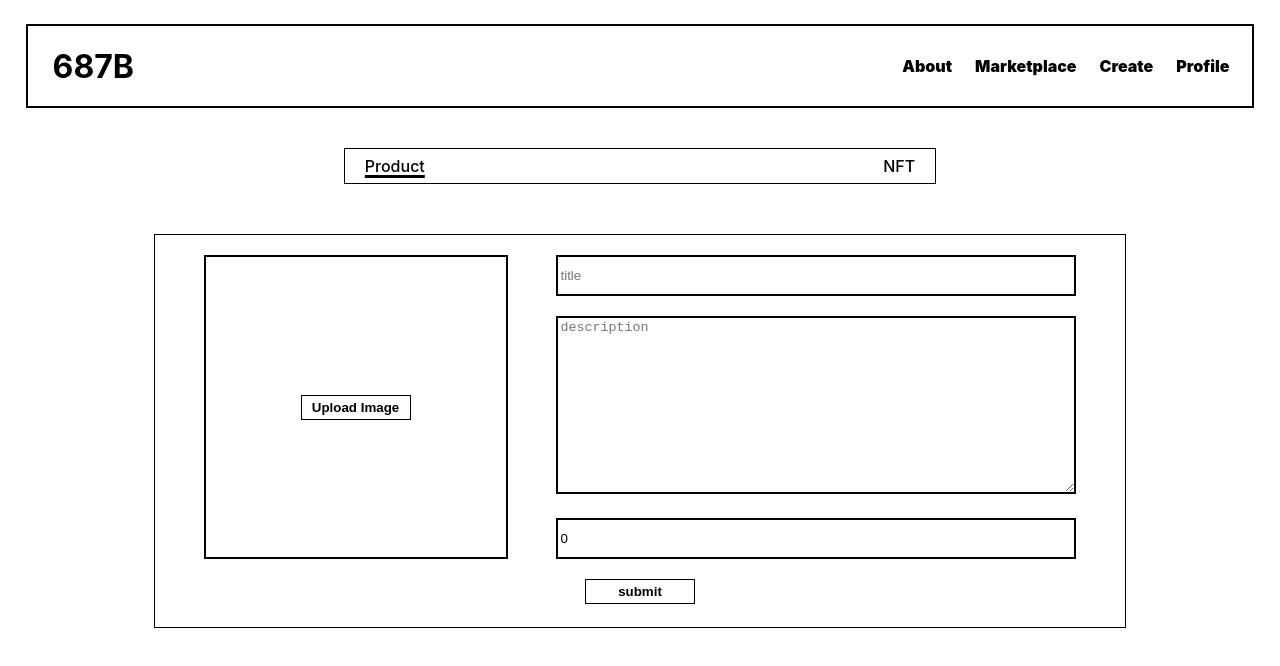
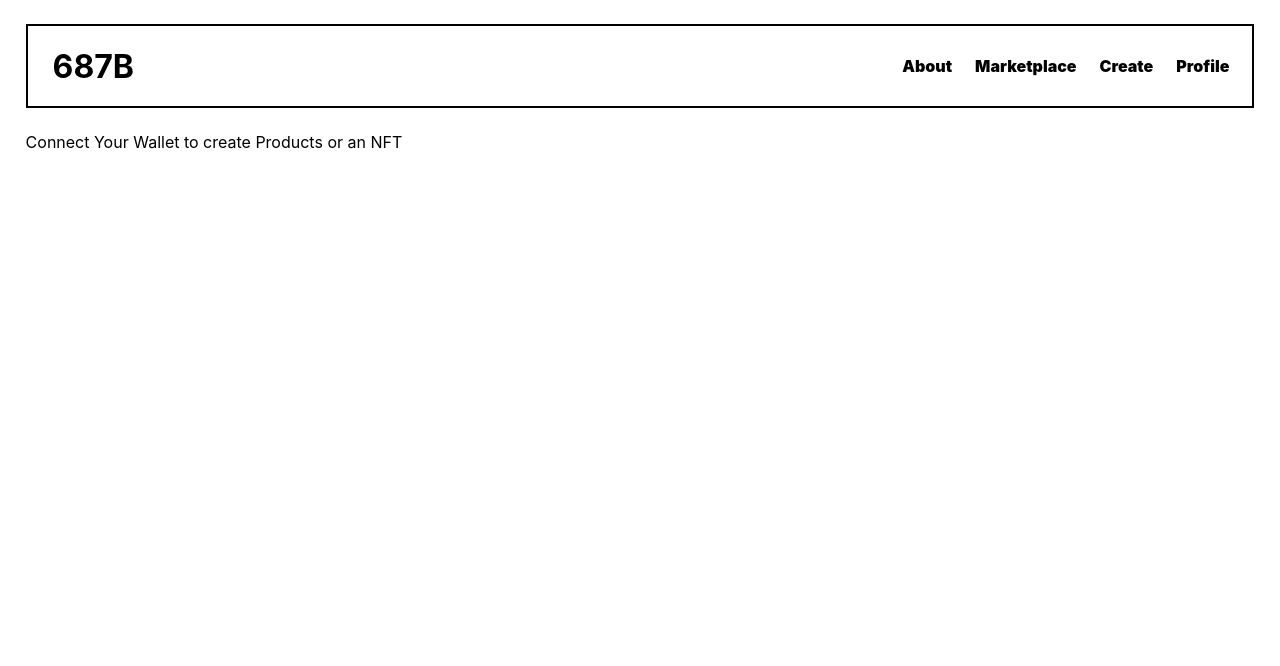
Before and after one commit to 687c/687b-frontend, a React (Create React App) app: page /create in a window 1280 px wide. Before the commit this address led to /create/product. Shown: the top 666 px of the page. Built offline with nearby package versions, Linux system fonts and the light colour scheme.

Commit message:
feat: pulling global state and not showing content unless wallet connected

```diff
--- a/src/pages/About.js
+++ b/src/pages/About.js
@@ -3,7 +3,7 @@ import { useEffect } from "react";
 
 import { ConnectionBtn } from "../components/ConnectionBtn";
 import { useWalletValues } from "../store";
-import styled from "styled-components";
+// import styled from "styled-components";
 
 export default function About() {
 
--- a/src/pages/Create.js
+++ b/src/pages/Create.js
@@ -1,6 +1,8 @@
 import { useEffect, useRef, useState } from "react"
 import { Navigate, NavLink, useLocation } from "react-router-dom"
 import styled from "styled-components"
+
+import { useWalletValues } from "../store";
 
 import { createProduct } from "../services/productService";
 
@@ -131,6 +133,9 @@ const SubmitButton = styled(Button)`
 export default function Create() {
     const location = useLocation().pathname.split('/')[2];
 
+    //global state for the wallet values
+    const { state } = useWalletValues();
+
     //form management form
     const [selectedImage, setSelectedImage] = useState(null);
     const [title, setTitle] = useState("");
@@ -165,7 +170,7 @@ export default function Create() {
         }
 
         //this also wont sent if the sellerAddress is not defined
-        const sellerAddress = "EX18BadxPGLjZjpCc6r38VPPYR4yd1764J915Q1WSVwE";
+        const sellerAddress = state.walletAddress;
 
         const productFormData = new FormData();
         productFormData.append("imageFile", selectedImage);
@@ -188,6 +193,10 @@ export default function Create() {
         return;
     }
 
+    // if wallet not connected
+    if( !state.walletConnected){
+        return <>Connect Your Wallet to create Products or an NFT</>
+    }
 
 
     return (
--- a/src/pages/Marketplace.js
+++ b/src/pages/Marketplace.js
@@ -26,11 +26,6 @@ export default function Marketplace() {
     const { state } = useWalletValues();
 
     const orderId = useMemo(() => Keypair.generate().publicKey, []);
-
-    //get the wallet address from the store
-    // useEffect(() => {
-    //     console.log("these are the store values -> ", state);
-    // }, [state]);
 
     useEffect(() => {
         // testProductFail().then(res => {
@@ -63,7 +58,8 @@ export default function Marketplace() {
         let product = products.find(prod => prod.id === id);
         console.log("this is the product found", product);
 
-        const publicKey = "EX18BadxPGLjZjpCc6r38VPPYR4yd1764J915Q1WSVwE".toString(); //GET THIS FROM THE GLOBAL STORE
+        // const publicKey = "EX18BadxPGLjZjpCc6r38VPPYR4yd1764J915Q1WSVwE".toString(); //GET THIS FROM THE GLOBAL STORE
+        const publicKey = state.walletAddress.toString();
 
         let connection = new Connection(clusterApiUrl('devnet'));
 
```
